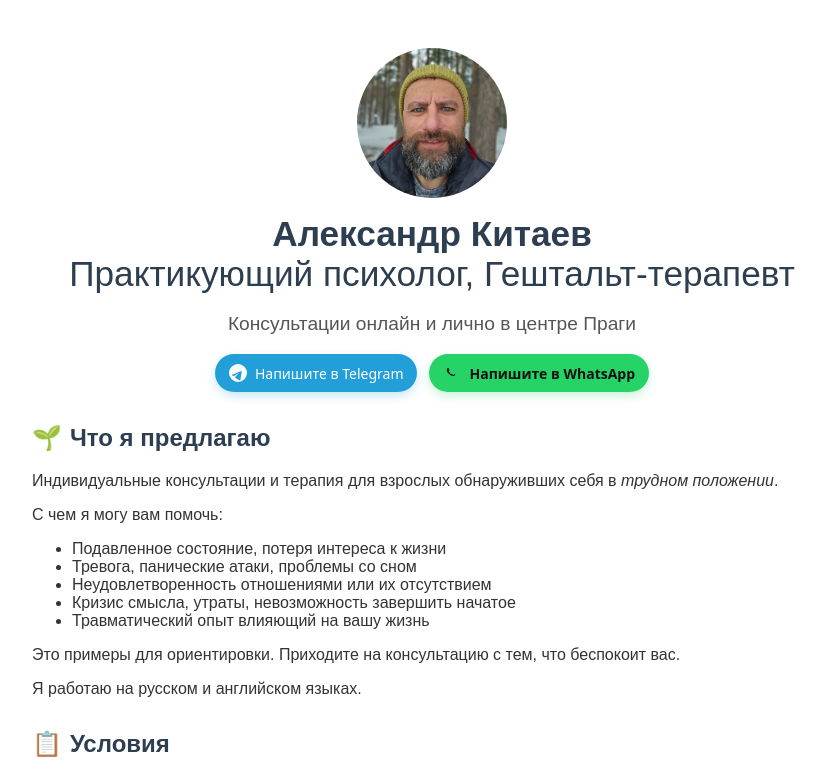
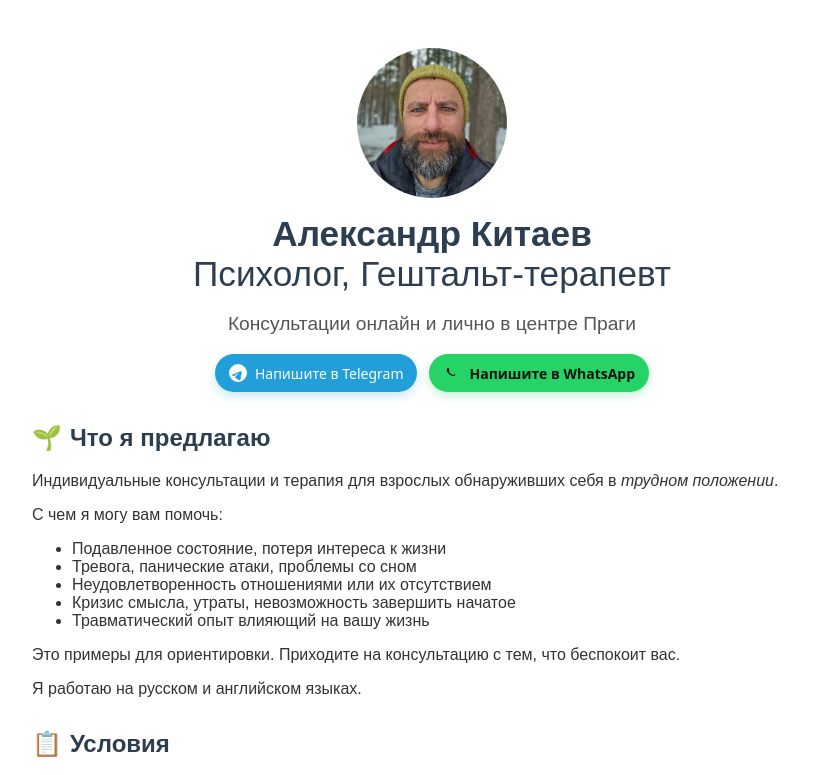
Before and after one commit to tmate/kitayev.online, a plain HTML site: page index.html in a window 1280 px wide. Shown: the top 775 px of the page, without its empty margins (208-1034 px from the left). Drawn offline with Linux system fonts and the light colour scheme.

Commit message:
Update index.html

```diff
--- a/index.html
+++ b/index.html
@@ -79,7 +79,7 @@
 <header>
     <div class="photo-placeholder"></div>
     <h1 id="title" style="text-wrap: nowrap">Александр Китаев</h1>
-    <h3 id="title2"><span style="text-wrap: nowrap">Практикующий психолог</span>, <span style="text-wrap: nowrap">Гештальт-терапевт</span></h3>
+    <h3 id="title2"><span style="text-wrap: nowrap">Психолог</span>, <span style="text-wrap: nowrap">Гештальт-терапевт</span></h3>
 
     <p id="subtitle"><span style="text-wrap: nowrap">Консультации онлайн</span> <span style="text-wrap: nowrap">и лично в центре Праги</span></p>
     <div class="contact-buttons" style="display:flex;gap:12px;flex-wrap:wrap; justify-content: center">
```
